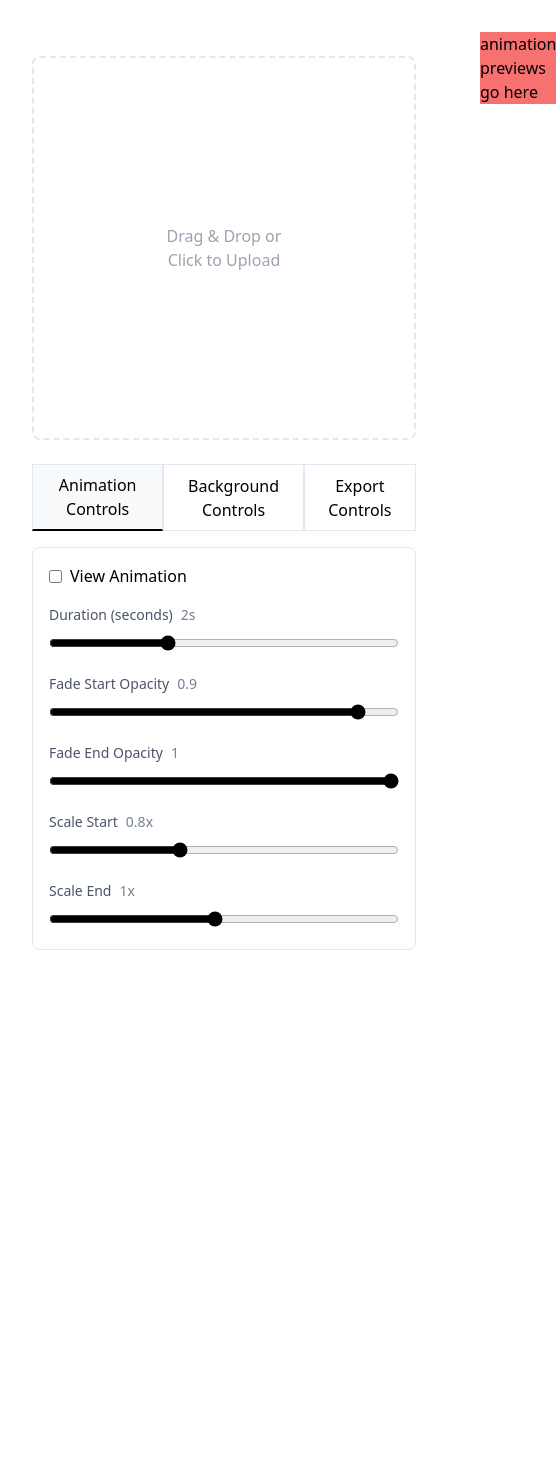
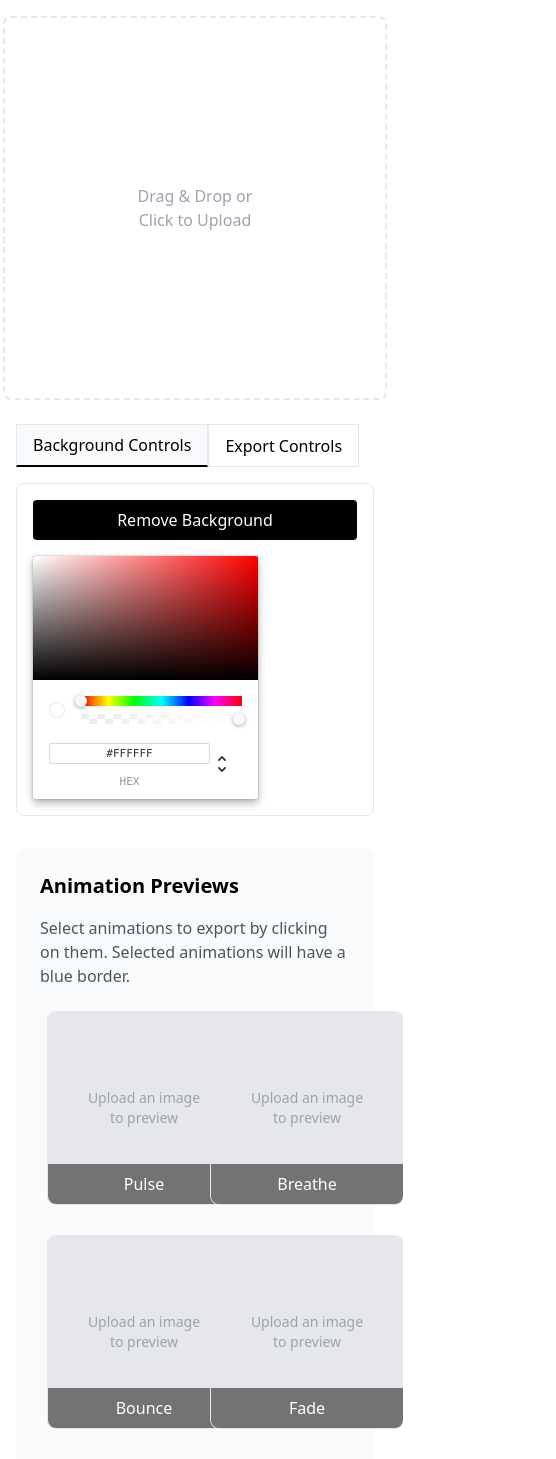
Before and after one commit to storyl/ny-after-dark-hackathon, a Next.js app: page / in a window 390 px wide. Shown: the top 1459 px of the page, 556 px wide, since content can reach past the window. Before the commit the page ends 982 px from the top, so only its background shows below. Built offline with nearby package versions, Linux system fonts and the light colour scheme.

Commit message:
added grid preview

```diff
--- a/app/page.js
+++ b/app/page.js
@@ -1,33 +1,124 @@
-"use client";
+'use client'
 
-import React, { useState } from 'react';
+import { useState } from 'react';
 import { removeBackground } from "@imgly/background-removal";
 import { ChromePicker } from "react-color";
+
+// Predefined animations
+const ANIMATIONS = {
+  pulse: {
+    name: "Pulse",
+    config: {
+      duration: 2,
+      fadeOpacity: { start: 0.7, end: 1 },
+      scale: { start: 0.95, end: 1.05 }
+    }
+  },
+  breathe: {
+    name: "Breathe",
+    config: {
+      duration: 3,
+      fadeOpacity: { start: 0.8, end: 1 },
+      scale: { start: 0.9, end: 1.1 }
+    }
+  },
+  bounce: {
+    name: "Bounce",
+    config: {
+      duration: 1.5,
+      fadeOpacity: { start: 1, end: 1 },
+      scale: { start: 0.9, end: 1 }
+    }
+  },
+  fade: {
+    name: "Fade",
+    config: {
+      duration: 2,
+      fadeOpacity: { start: 0.5, end: 1 },
+      scale: { start: 1, end: 1 }
+    }
+  },
+  zoom: {
+    name: "Zoom",
+    config: {
+      duration: 2.5,
+      fadeOpacity: { start: 1, end: 1 },
+      scale: { start: 0.8, end: 1.2 }
+    }
+  },
+  subtle: {
+    name: "Subtle",
+    config: {
+      duration: 2,
+      fadeOpacity: { start: 0.95, end: 1 },
+      scale: { start: 0.98, end: 1.02 }
+    }
+  }
+};
+
+const AnimationPreview = ({ image, animation, bgColor, selected, onSelect }) => {
+  const { config } = animation;
+
+  const animationStyle = {
+    animation: `${config.duration}s infinite alternate ease-in-out`,
+    animationName: `animation-${animation.name.toLowerCase()}`,
+  };
+
+  return (
+    <div
+      className={`relative w-48 h-48 m-2 cursor-pointer rounded-lg overflow-hidden
+        ${selected ? 'ring-4 ring-blue-500' : 'ring-1 ring-gray-200'}`}
+      onClick={onSelect}
+    >
+      <style jsx>{`
+        @keyframes animation-${animation.name.toLowerCase()} {
+          from {
+            opacity: ${config.fadeOpacity.start};
+            transform: scale(${config.scale.start});
+          }
+          to {
+            opacity: ${config.fadeOpacity.end};
+            transform: scale(${config.scale.end});
+          }
+        }
+      `}</style>
+
+      <div
+  className="w-full h-full flex items-center justify-center"
+  style={{ backgroundColor: image ? bgColor : '#E5E7EB' }}
+>
+  {image ? (
+    <img
+      src={image}
+      alt={animation.name}
+      className="w-full h-full object-contain"
+      style={animationStyle}
+    />
+  ) : (
+    <div className="text-gray-400 text-sm text-center p-4">
+      Upload an image<br/>to preview
+    </div>
+  )}
+</div>
+
+      <div className="absolute bottom-0 left-0 right-0 bg-black bg-opacity-50 text-white p-2 text-center">
+        {animation.name}
+      </div>
+    </div>
+  );
+};
 
 const AnimatedImageEditor = () => {
   const [image, setImage] = useState(null);
   const [loading, setLoading] = useState(false);
   const [bgColor, setBgColor] = useState("#ffffff");
-  const [activeTab, setActiveTab] = useState('animation');
+  const [activeTab, setActiveTab] = useState('background');
   const [exporting, setExporting] = useState(false);
+  const [selectedAnimations, setSelectedAnimations] = useState(new Set());
   const [exportConfig, setExportConfig] = useState({
     duration: 5,
     fps: 30,
     quality: 0.8
-  });
-
-  // Animation controls
-  const [animationEnabled, setAnimationEnabled] = useState(false);
-  const [animationConfig, setAnimationConfig] = useState({
-    duration: 2,
-    fadeOpacity: {
-      start: 0.9,
-      end: 1
-    },
-    scale: {
-      start: 0.8,
-      end: 1
-    }
   });
 
   const handleFileChange = (e) => {
@@ -45,12 +136,7 @@ const AnimatedImageEditor = () => {
     try {
       const response = await fetch(image);
       const blob = await response.blob();
-      const bgRemovedBlob = await removeBackground(blob, {
-        debug: true,
-        progress: (key, current, total) => {
-          console.log(`Downloading ${key}: ${current} of ${total}`);
-        },
-      });
+      const bgRemovedBlob = await removeBackground(blob);
       const url = URL.createObjectURL(bgRemovedBlob);
       setImage(url);
       setBgColor("#D3D3D3");
@@ -61,39 +147,44 @@ const AnimatedImageEditor = () => {
     }
   };
 
-  const generateVideoFrames = async (img, duration, fps) => {
+  const toggleAnimationSelection = (animationKey) => {
+    setSelectedAnimations(prev => {
+      const newSet = new Set(prev);
+      if (newSet.has(animationKey)) {
+        newSet.delete(animationKey);
+      } else {
+        newSet.add(animationKey);
+      }
+      return newSet;
+    });
+  };
+
+  const generateVideoFrames = async (img, animation, duration, fps) => {
     const canvas = document.createElement('canvas');
     const ctx = canvas.getContext('2d');
-
-    // Set fixed canvas size to 1080x1080
     canvas.width = 1080;
     canvas.height = 1080;
 
     const frames = [];
     const totalFrames = duration * fps;
+    const config = ANIMATIONS[animation].config;
 
     for (let frame = 0; frame < totalFrames; frame++) {
       const progress = (frame / totalFrames) % 1;
       const reverse = Math.floor((frame / totalFrames) * 2) % 2 === 1;
       const t = reverse ? 1 - progress : progress;
 
-      // Clear canvas
       ctx.fillStyle = bgColor;
       ctx.fillRect(0, 0, canvas.width, canvas.height);
 
-      // Calculate current animation values
-      const currentOpacity = animationConfig.fadeOpacity.start +
-        (animationConfig.fadeOpacity.end - animationConfig.fadeOpacity.start) * t;
-      const currentScale = animationConfig.scale.start +
-        (animationConfig.scale.end - animationConfig.scale.start) * t;
+      const currentOpacity = config.fadeOpacity.start +
+        (config.fadeOpacity.end - config.fadeOpacity.start) * t;
+      const currentScale = config.scale.start +
+        (config.scale.end - config.scale.start) * t;
 
-      // Save context state
       ctx.save();
-
-      // Set opacity
       ctx.globalAlpha = currentOpacity;
 
-      // Calculate scaled dimensions while maintaining aspect ratio
       const scale = Math.min(
         canvas.width / img.width,
         canvas.height / img.height
@@ -102,54 +193,47 @@ const AnimatedImageEditor = () => {
       const scaledWidth = img.width * scale;
       const scaledHeight = img.height * scale;
 
-      // Center the image
       const x = (canvas.width - scaledWidth) / 2;
       const y = (canvas.height - scaledHeight) / 2;
 
-      // Draw the image
       ctx.drawImage(img, x, y, scaledWidth, scaledHeight);
       ctx.restore();
 
-      // Add frame to array
       frames.push(canvas.toDataURL('image/jpeg', exportConfig.quality));
     }
 
     return frames;
   };
 
-  const exportVideo = async () => {
-    if (!image || !animationEnabled) return;
+  const exportSelectedVideos = async () => {
+    if (!image || selectedAnimations.size === 0) return;
 
     setExporting(true);
     try {
-      // Load the image
       const img = new Image();
       img.src = image;
       await img.decode();
 
-      // Generate frames
+      for (const animationKey of selectedAnimations) {
         const frames = await generateVideoFrames(
           img,
+          animationKey,
           exportConfig.duration,
           exportConfig.fps
         );
 
-      // Create a canvas for the video
         const canvas = document.createElement('canvas');
         canvas.width = 1080;
         canvas.height = 1080;
         const ctx = canvas.getContext('2d');
 
-      // Create video element
         const videoElement = document.createElement('video');
         videoElement.width = 1080;
         videoElement.height = 1080;
         videoElement.autoplay = true;
 
-      // Wait for video to be ready
         await new Promise((resolve) => {
           videoElement.oncanplay = resolve;
-        // Set initial frame
           if (frames.length > 0) {
             const tempImage = new Image();
             tempImage.onload = () => {
@@ -160,10 +244,9 @@ const AnimatedImageEditor = () => {
           }
         });
 
-      // Create MediaRecorder
         const mediaRecorder = new MediaRecorder(canvas.captureStream(exportConfig.fps), {
           mimeType: 'video/webm;codecs=vp9',
-        videoBitsPerSecond: 8000000 // 8 Mbps
+          videoBitsPerSecond: 8000000
         });
 
         const chunks = [];
@@ -173,15 +256,13 @@ const AnimatedImageEditor = () => {
           const url = URL.createObjectURL(blob);
           const a = document.createElement('a');
           a.href = url;
-        a.download = 'animation.webm';
+          a.download = `animation-${animationKey}.webm`;
           a.click();
           URL.revokeObjectURL(url);
-        setExporting(false);
         };
 
         mediaRecorder.start();
 
-      // Play frames
         let frameIndex = 0;
         const playNextFrame = () => {
           if (frameIndex < frames.length) {
@@ -200,54 +281,184 @@ const AnimatedImageEditor = () => {
 
         playNextFrame();
 
+        // Wait for the export to complete before starting the next one
+        await new Promise(resolve => {
+          mediaRecorder.onstop = () => {
+            resolve();
+          };
+        });
+      }
     } catch (error) {
       console.error('Export failed:', error);
+    } finally {
       setExporting(false);
     }
   };
 
-  const getAnimationStyle = () => {
-    if (!animationEnabled) return {};
+  return (
+    <div className="flex flex-col lg:flex-row p-4 gap-8">
+      <div className="flex flex-col items-center space-y-6 max-w-xl">
+        {/* Image Upload Area */}
+        <div
+          className={`w-96 h-96 border-2 rounded-lg border-gray-200 flex items-center justify-center cursor-pointer relative overflow-hidden ${
+            image ? "border-solid" : "border-dashed"
+          } ${loading ? "animate-pulse" : ""}`}
+          style={{
+            backgroundColor: bgColor,
+            backgroundImage: image && bgColor === "transparent"
+              ? "linear-gradient(45deg, #ccc 25%, transparent 25%, transparent 75%, #ccc 75%, #ccc)"
+              : "none",
+            backgroundSize: "10px 10px",
+          }}
+        >
+          <input
+            type="file"
+            accept="image/*"
+            className="opacity-0 absolute inset-0 w-full h-full cursor-pointer"
+            onChange={handleFileChange}
+          />
+          {!image && <p className="text-center text-gray-400">Drag & Drop or<br/>Click to Upload</p>}
+          {image && (
+            <img
+              src={image}
+              alt="Uploaded"
+              className="object-contain w-full h-full"
+            />
+          )}
+        </div>
 
-    return {
-      animation: `${animationConfig.duration}s infinite alternate ease-in-out`,
-      animationName: 'imageAnimation',
-    };
-  };
+        {/* Controls Section */}
+        <div className="w-full">
+          {/* Tab Buttons */}
+          <div className="flex mb-4">
+            <button
+              className={`tab-button ${activeTab === 'background' ? 'active' : ''}`}
+              onClick={() => setActiveTab('background')}
+            >
+              Background Controls
+            </button>
+            <button
+              className={`tab-button ${activeTab === 'export' ? 'active' : ''}`}
+              onClick={() => setActiveTab('export')}
+            >
+              Export Controls
+            </button>
+          </div>
 
-  const handleSliderChange = (key, subKey, value) => {
-    setAnimationConfig(prev => {
-      if (subKey) {
-        return {
+          {/* Tab Content */}
+          {activeTab === 'background' && (
+            <div className="control-container">
+              <button
+                onClick={handleRemoveBackground}
+                className="w-full bg-black text-white px-4 py-2 rounded mb-4"
+                disabled={loading}
+              >
+                {loading ? "Removing Background..." : "Remove Background"}
+              </button>
+
+              <ChromePicker
+                color={bgColor}
+                onChange={(color) => setBgColor(color.hex)}
+                className="w-full"
+              />
+            </div>
+          )}
+
+          {activeTab === 'export' && (
+            <div className="control-container">
+              <div className="space-y-4">
+                <div className="slider-container">
+                  <label>
+                    Video Duration (seconds)
+                    <span className="value-display">{exportConfig.duration}s</span>
+                  </label>
+                  <input
+                    type="range"
+                    min="1"
+                    max="30"
+                    step="1"
+                    value={exportConfig.duration}
+                    onChange={(e) => setExportConfig(prev => ({
                       ...prev,
-          [key]: {
-            ...prev[key],
-            [subKey]: parseFloat(value)
-          }
-        };
-      }
-      return {
+                      duration: parseInt(e.target.value)
+                    }))}
+                  />
+                </div>
+
+                <div className="slider-container">
+                  <label>
+                    Frame Rate (FPS)
+                    <span className="value-display">{exportConfig.fps} fps</span>
+                  </label>
+                  <input
+                    type="range"
+                    min="15"
+                    max="60"
+                    step="1"
+                    value={exportConfig.fps}
+                    onChange={(e) => setExportConfig(prev => ({
                       ...prev,
-        [key]: parseFloat(value)
-      };
-    });
-  };
+                      fps: parseInt(e.target.value)
+                    }))}
+                  />
+                </div>
 
-  return (
-    <div className='flex flex-row'>
-    <div className="flex flex-col items-center p-8 space-y-6 max-w-xl ">
+                <div className="slider-container">
+                  <label>
+                    Quality
+                    <span className="value-display">{Math.round(exportConfig.quality * 100)}%</span>
+                  </label>
+                  <input
+                    type="range"
+                    min="0.1"
+                    max="1"
+                    step="0.1"
+                    value={exportConfig.quality}
+                    onChange={(e) => setExportConfig(prev => ({
+                      ...prev,
+                      quality: parseFloat(e.target.value)
+                    }))}
+                  />
+                </div>
+
+                <button
+                  onClick={exportSelectedVideos}
+                  className="export-button w-full"
+                  disabled={!image || selectedAnimations.size === 0 || exporting}
+                >
+                  {exporting ? 'Exporting...' : `Export ${selectedAnimations.size} Animation${selectedAnimations.size !== 1 ? 's' : ''}`}
+                </button>
+
+                <p className="text-sm text-gray-500 mt-2">
+                  Export will create 1080x1080 videos for each selected animation
+                </p>
+              </div>
+            </div>
+          )}
+        </div>
+      </div>
+
+      {/* Animation Previews Grid */}
+      <div className="flex-1 bg-gray-50 p-6 rounded-lg">
+        <h2 className="text-xl font-semibold mb-4">Animation Previews</h2>
+        <p className="text-gray-600 mb-4">
+          Select animations to export by clicking on them. Selected animations will have a blue border.
+        </p>
+        <div className="grid grid-cols-2 md:grid-cols-3 gap-4">
+          {Object.entries(ANIMATIONS).map(([key, animation]) => (
+            <AnimationPreview
+              key={key}
+              image={image}
+              animation={animation}
+              bgColor={bgColor}
+              selected={selectedAnimations.has(key)}
+              onSelect={() => toggleAnimationSelection(key)}
+            />
+          ))}
+        </div>
+      </div>
+
       <style jsx global>{`
-        @keyframes imageAnimation {
-          from {
-            opacity: ${animationConfig.fadeOpacity.start};
-            transform: scale(${animationConfig.scale.start});
-          }
-          to {
-            opacity: ${animationConfig.fadeOpacity.end};
-            transform: scale(${animationConfig.scale.end});
-          }
-        }
-
         .tab-button {
           padding: 0.5rem 1rem;
           border: 1px solid #e2e8f0;
@@ -302,253 +513,6 @@ const AnimatedImageEditor = () => {
           cursor: not-allowed;
         }
       `}</style>
-
-      {/* Image Upload Area */}
-      <div
-        className={`w-96 h-96 border-2  rounded-lg border-gray-200 flex items-center justify-center cursor-pointer relative overflow-hidden ${
-          image ? "border-solid" : "border-dashed"
-        } ${loading ? "animate-pulse" : ""}`}
-        style={{
-          backgroundColor: bgColor,
-          backgroundImage: image && bgColor === "transparent"
-            ? "linear-gradient(45deg, #ccc 25%, transparent 25%, transparent 75%, #ccc 75%, #ccc)"
-            : "none",
-          backgroundSize: "10px 10px",
-        }}
-      >
-        <input
-          type="file"
-          accept="image/*"
-          className="opacity-0 absolute inset-0 w-full h-full cursor-pointer"
-          onChange={handleFileChange}
-        />
-        {!image && <p className="text-center text-gray-400">Drag & Drop or<br/>Click to Upload</p>}
-        {image && (
-          <img
-            src={image}
-            alt="Uploaded"
-            className="object-contain w-full h-full "
-            style={getAnimationStyle()}
-          />
-        )}
-      </div>
-
-      {/* Controls Section */}
-      <div className="w-full">
-        {/* Tab Buttons */}
-        <div className="flex mb-4">
-          <button
-            className={`tab-button ${activeTab === 'animation' ? 'active' : ''}`}
-            onClick={() => setActiveTab('animation')}
-          >
-            Animation Controls
-          </button>
-          <button
-            className={`tab-button ${activeTab === 'background' ? 'active' : ''}`}
-            onClick={() => setActiveTab('background')}
-          >
-            Background Controls
-          </button>
-          <button
-            className={`tab-button ${activeTab === 'export' ? 'active' : ''}`}
-            onClick={() => setActiveTab('export')}
-          >
-            Export Controls
-          </button>
-        </div>
-
-        {/* Tab Content */}
-        {activeTab === 'animation' && (
-          <div className="control-container">
-            <div className="flex items-center space-x-2 mb-4">
-              <input
-                type="checkbox"
-                checked={animationEnabled}
-                onChange={(e) => setAnimationEnabled(e.target.checked)}
-                id="animation-toggle"
-              />
-              <label htmlFor="animation-toggle">View Animation</label>
-            </div>
-
-            <div className="space-y-4">
-              <div className="slider-container">
-                <label>
-                  Duration (seconds)
-                  <span className="value-display">{animationConfig.duration}s</span>
-                </label>
-                <input
-                  className='accent-current'
-                  type="range"
-                  min="0.5"
-                  max="5"
-                  step="0.1"
-                  value={animationConfig.duration}
-                  onChange={(e) => handleSliderChange('duration', null, e.target.value)}
-                />
-              </div>
-
-              <div className="slider-container">
-                <label>
-                  Fade Start Opacity
-                  <span className="value-display">{animationConfig.fadeOpacity.start}</span>
-                </label>
-                <input
-                  className='accent-current'
-                  type="range"
-                  min="0"
-                  max="1"
-                  step="0.1"
-                  value={animationConfig.fadeOpacity.start}
-                  onChange={(e) => handleSliderChange('fadeOpacity', 'start', e.target.value)}
-                />
-              </div>
-
-              <div className="slider-container">
-                <label>
-                  Fade End Opacity
-                  <span className="value-display">{animationConfig.fadeOpacity.end}</span>
-                </label>
-                <input
-                  className='accent-current'
-                  type="range"
-                  min="0"
-                  max="1"
-                  step="0.1"
-                  value={animationConfig.fadeOpacity.end}
-                  onChange={(e) => handleSliderChange('fadeOpacity', 'end', e.target.value)}
-                />
-              </div>
-
-              <div className="slider-container">
-                <label>
-                  Scale Start
-                  <span className="value-display">{animationConfig.scale.start}x</span>
-                </label>
-                <input
-                  className='accent-current'
-                  type="range"
-                  min="0.1"
-                  max="2"
-                  step="0.1"
-                  value={animationConfig.scale.start}
-                  onChange={(e) => handleSliderChange('scale', 'start', e.target.value)}
-                />
-              </div>
-
-              <div className="slider-container">
-                <label>
-                  Scale End
-                  <span className="value-display">{animationConfig.scale.end}x</span>
-                </label>
-                <input
-                  className='accent-current'
-                  type="range"
-                  min="0.1"
-                  max="2"
-                  step="0.1"
-                  value={animationConfig.scale.end}
-                  onChange={(e) => handleSliderChange('scale', 'end', e.target.value)}
-                />
-              </div>
-            </div>
-          </div>
-        )}
-
-        {activeTab === 'background' && (
-          <div className="control-container">
-            <button
-              onClick={handleRemoveBackground}
-              className="w-full bg-black text-white px-4 py-2 rounded mb-4"
-              disabled={loading}
-            >
-              {loading ? "Removing Background..." : "Remove Background"}
-            </button>
-
-            <ChromePicker
-              color={bgColor}
-              onChange={(color) => setBgColor(color.hex)}
-              className="w-full min-w-md"
-            />
-          </div>
-        )}
-
-        {activeTab === 'export' && (
-          <div className="control-container">
-            <div className="space-y-4">
-              <div className="slider-container">
-                <label>
-                  Video Duration (seconds)
-                  <span className="value-display">{exportConfig.duration}s</span>
-                </label>
-                <input
-                  className='accent-current'
-                  type="range"
-                  min="1"
-                  max="30"
-                  step="1"
-                  value={exportConfig.duration}
-                  onChange={(e) => setExportConfig(prev => ({
-                    ...prev,
-                    duration: parseInt(e.target.value)
-                  }))}
-                />
-              </div>
-
-              <div className="slider-container">
-                <label>
-                  Frame Rate (FPS)
-                  <span className="value-display">{exportConfig.fps} fps</span>
-                </label>
-                <input
-                  className='accent-current'
-                  type="range"
-                  min="15"
-                  max="60"
-                  step="1"
-                  value={exportConfig.fps}
-                  onChange={(e) => setExportConfig(prev => ({
-                    ...prev,
-                    fps: parseInt(e.target.value)
-                  }))}
-                />
-              </div>
-
-              <div className="slider-container">
-                <label>
-                Quality
-                  <span className="value-display">{Math.round(exportConfig.quality * 100)}%</span>
-                </label>
-                <input
-                  className='accent-current'
-                  type="range"
-                  min="0.1"
-                  max="1"
-                  step="0.1"
-                  value={exportConfig.quality}
-                  onChange={(e) => setExportConfig(prev => ({
-                    ...prev,
-                    quality: parseFloat(e.target.value)
-                  }))}
-                />
-              </div>
-
-              <button
-                onClick={exportVideo}
-                className="export-button w-full"
-                disabled={!image || !animationEnabled || exporting}
-              >
-                {exporting ? 'Exporting...' : 'Export Animation'}
-              </button>
-
-              <p className="text-sm text-gray-500 mt-2">
-                Export will create a 1080x1080 video with your current animation settings
-              </p>
-            </div>
-          </div>
-        )}
-      </div>
-    </div>
-    <div className='w-full h-full bg-red-400 m-8'>animation previews go here</div>
     </div>
   );
 };
```
Lines whose indentation alone changed are shown as unchanged.
